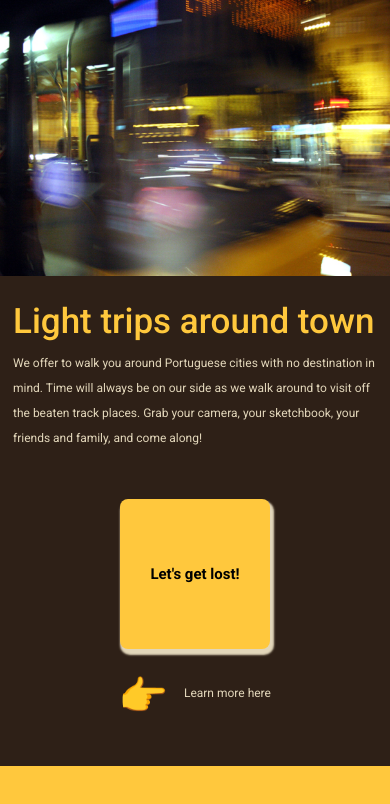
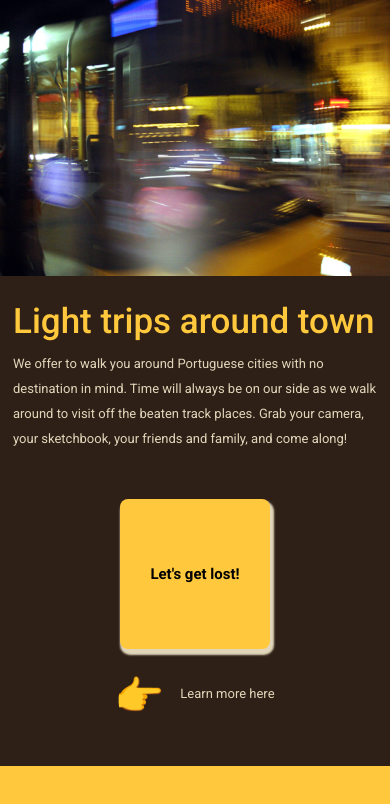
Before and after one commit to IsabelZil/Landing-page, a plain HTML site: page index.html in a window 390 px wide. Drawn offline with nearby package versions, Linux system fonts and the light colour scheme.

Commit message:
Update style.css

```diff
--- a/src/style.css
+++ b/src/style.css
@@ -107,9 +107,6 @@ p {
 h1{
   font-size:35px;
 }
-p{
-  font-size:12px;
-}
 
 .buttonLost {
   font-size: 15px;
```
